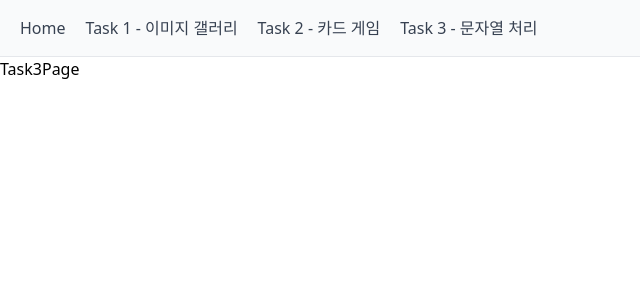
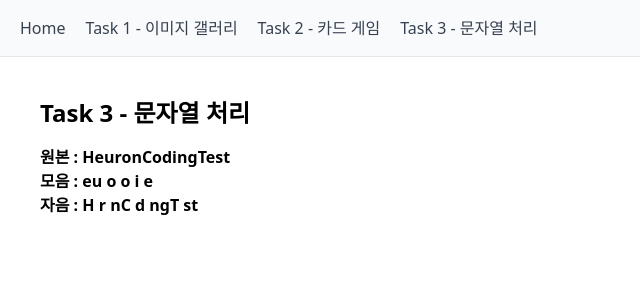
Before and after one commit to Youngpro95/heuron, a React (Create React App) app: page /task3 in a window 1280 px wide. Shown: the top 300 px of the page, without its empty margins (0-640 px from the left). Built offline with nearby package versions, Linux system fonts and the light colour scheme.

Commit message:
Feat: 과제3 개발

```diff
--- a/src/App.tsx
+++ b/src/App.tsx
@@ -1,5 +1,5 @@
 import React from 'react';
-import { BrowserRouter, Routes, Route } from 'react-router-dom';
+import { BrowserRouter, Routes, Route, Link } from 'react-router-dom';
 
 import MainPage from './pages/MainPage';
 import Task3Page from './pages/Task3Page';
@@ -11,32 +11,32 @@ function App() {
         <nav className='bg-gray-50 border-b border-gray-200 px-5 py-4'>
           <ul className='flex gap-5'>
             <li>
-              <a href='/' className='text-gray-700 hover:text-blue-600 font-medium'>
+              <Link to='/' className='text-gray-700 hover:text-blue-600 font-medium'>
                 Home
-              </a>
+              </Link>
             </li>
             <li>
-              <a href='/task1' className='text-gray-700 hover:text-blue-600 font-medium'>
+              <Link to='/task1' className='text-gray-700 hover:text-blue-600 font-medium'>
                 Task 1 - 이미지 갤러리
-              </a>
+              </Link>
             </li>
             <li>
-              <a href='/task2' className='text-gray-700 hover:text-blue-600 font-medium'>
+              <Link to='/task2' className='text-gray-700 hover:text-blue-600 font-medium'>
                 Task 2 - 카드 게임
-              </a>
+              </Link>
             </li>
             <li>
-              <a href='/task3' className='text-gray-700 hover:text-blue-600 font-medium'>
+              <Link to='/task3' className='text-gray-700 hover:text-blue-600 font-medium'>
                 Task 3 - 문자열 처리
-              </a>
+              </Link>
             </li>
           </ul>
         </nav>
 
         <Routes>
           <Route path='/' element={<MainPage />} />
-          {/* <Route path="/task1" element={<Task1Page />} />
-          <Route path="/task2" element={<Task2Page />} /> */}
+          {/* <Route path="/task1" element={<Task1Page />} /> */}
+          {/* <Route path='/task2' element={<Task2Page />} /> */}
           <Route path='/task3' element={<Task3Page />} />
         </Routes>
       </div>
--- /dev/null
+++ b/src/components/Task3/_components/Task3.tsx
@@ -0,0 +1,24 @@
+import React, { useEffect } from 'react';
+import { useTask3 } from '../_hooks/useTask3';
+
+function Task3() {
+  const { result, processString } = useTask3();
+
+  useEffect(() => {
+    const inputString = 'HeuronCodingTest';
+    processString(inputString);
+  }, [processString]);
+
+  return (
+    <div className='p-10'>
+      <h1 className='text-2xl font-bold mb-4'>Task 3 - 문자열 처리</h1>
+      <div className='mt-4'>
+        <p className='font-semibold'>원본 : HeuronCodingTest</p>
+        <p className='font-semibold'>모음 : {result[0]}</p>
+        <p className='font-semibold'>자음 : {result[1]}</p>
+      </div>
+    </div>
+  );
+}
+
+export default Task3;
--- a/src/components/Task3/_constants/index.ts
+++ /dev/null
@@ -1 +0,0 @@
-export const TASK3_CONSTANTS = {};
--- /dev/null
+++ b/src/components/Task3/_hooks/useTask3.tsx
@@ -0,0 +1,25 @@
+import { useState, useCallback } from 'react';
+
+interface UseTask3Result {
+  result: string[];
+  processString: (input: string) => string[];
+}
+
+export const useTask3 = (): UseTask3Result => {
+  const [result, setResult] = useState<string[]>([]);
+
+  // 정규식을 사용해서 모음과 자음을 각각 추출
+  const processString = useCallback((input: string) => {
+    const vowels = input.replace(/[^aeiouAEIOU]/g, ' ');
+    const consonants = input.replace(/[aeiouAEIOU]/g, ' ');
+
+    const processed = [vowels, consonants];
+    setResult(processed);
+    return processed;
+  }, []);
+
+  return {
+    result,
+    processString,
+  };
+};
--- a/src/pages/MainPage.tsx
+++ b/src/pages/MainPage.tsx
@@ -1,22 +1,32 @@
-import React from "react";
+import React from 'react';
+import { Link } from 'react-router-dom';
 
 function MainPage() {
   return (
-    <div className="p-10">
-      <h1 className="text-4xl font-bold mb-8">Heuron Frontend Assignment</h1>
-      <div className="grid gap-5 max-w-3xl">
-        <div className="p-6 border border-gray-200 rounded-lg bg-white shadow-sm">
-          <h2 className="text-2xl font-semibold mb-2">Task 1 - Image Gallery</h2>
-          <p className="text-gray-600">Canvas API를 활용한 이미지 갤러리 구현</p>
-        </div>
-        <div className="p-6 border border-gray-200 rounded-lg bg-white shadow-sm">
-          <h2 className="text-2xl font-semibold mb-2">Task 2 - Card Game</h2>
-          <p className="text-gray-600">플레이어 카드 게임 구현</p>
-        </div>
-        <div className="p-6 border border-gray-200 rounded-lg bg-white shadow-sm">
-          <h2 className="text-2xl font-semibold mb-2">Task 3 - String Processing</h2>
-          <p className="text-gray-600">문자열 처리 구현</p>
-        </div>
+    <div className='p-10'>
+      <h1 className='text-4xl font-bold mb-8'>Heuron Frontend Assignment</h1>
+      <div className='grid gap-5 max-w-3xl'>
+        <Link
+          to='/task1'
+          className='p-6 border border-gray-200 rounded-lg bg-white shadow-sm hover:shadow-md transition-shadow'
+        >
+          <h2 className='text-2xl font-semibold mb-2'>Task 1 - 이미지 갤러리</h2>
+          <p className='text-gray-600'>Canvas API를 활용한 이미지 갤러리 구현</p>
+        </Link>
+        <Link
+          to='/task2'
+          className='p-6 border border-gray-200 rounded-lg bg-white shadow-sm hover:shadow-md transition-shadow'
+        >
+          <h2 className='text-2xl font-semibold mb-2'>Task 2 - 카드 게임</h2>
+          <p className='text-gray-600'>플레이어 카드 게임 구현</p>
+        </Link>
+        <Link
+          to='/task3'
+          className='p-6 border border-gray-200 rounded-lg bg-white shadow-sm hover:shadow-md transition-shadow'
+        >
+          <h2 className='text-2xl font-semibold mb-2'>Task 3 - 문자열 처리</h2>
+          <p className='text-gray-600'>문자열 처리 구현</p>
+        </Link>
       </div>
     </div>
   );
--- a/src/pages/Task3Page.tsx
+++ b/src/pages/Task3Page.tsx
@@ -1,7 +1,8 @@
-import React from "react";
+import React from 'react';
+import Task3 from '../components/Task3/_components/Task3';
 
 function Task3Page() {
-  return <div>Task3Page</div>;
+  return <Task3 />;
 }
 
 export default Task3Page;
```
